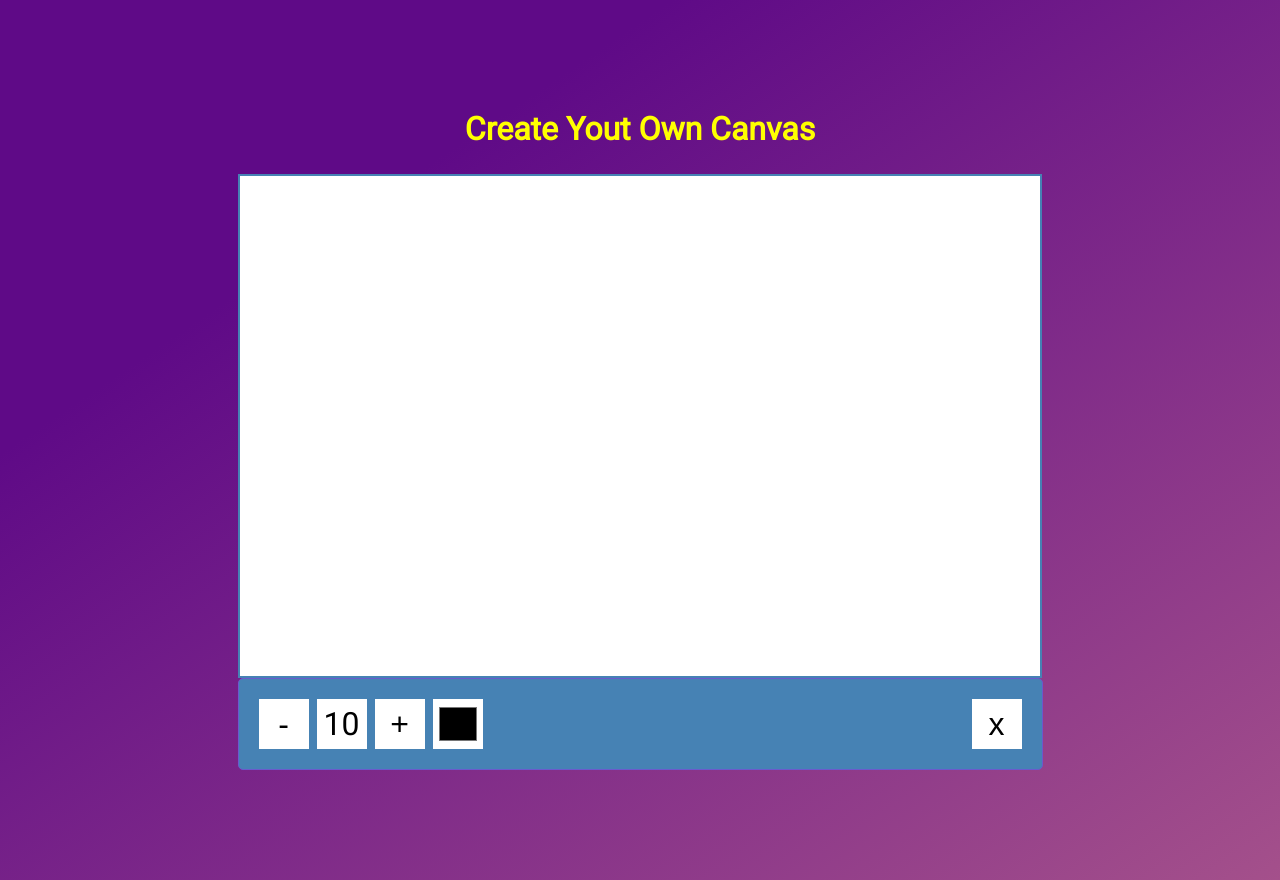
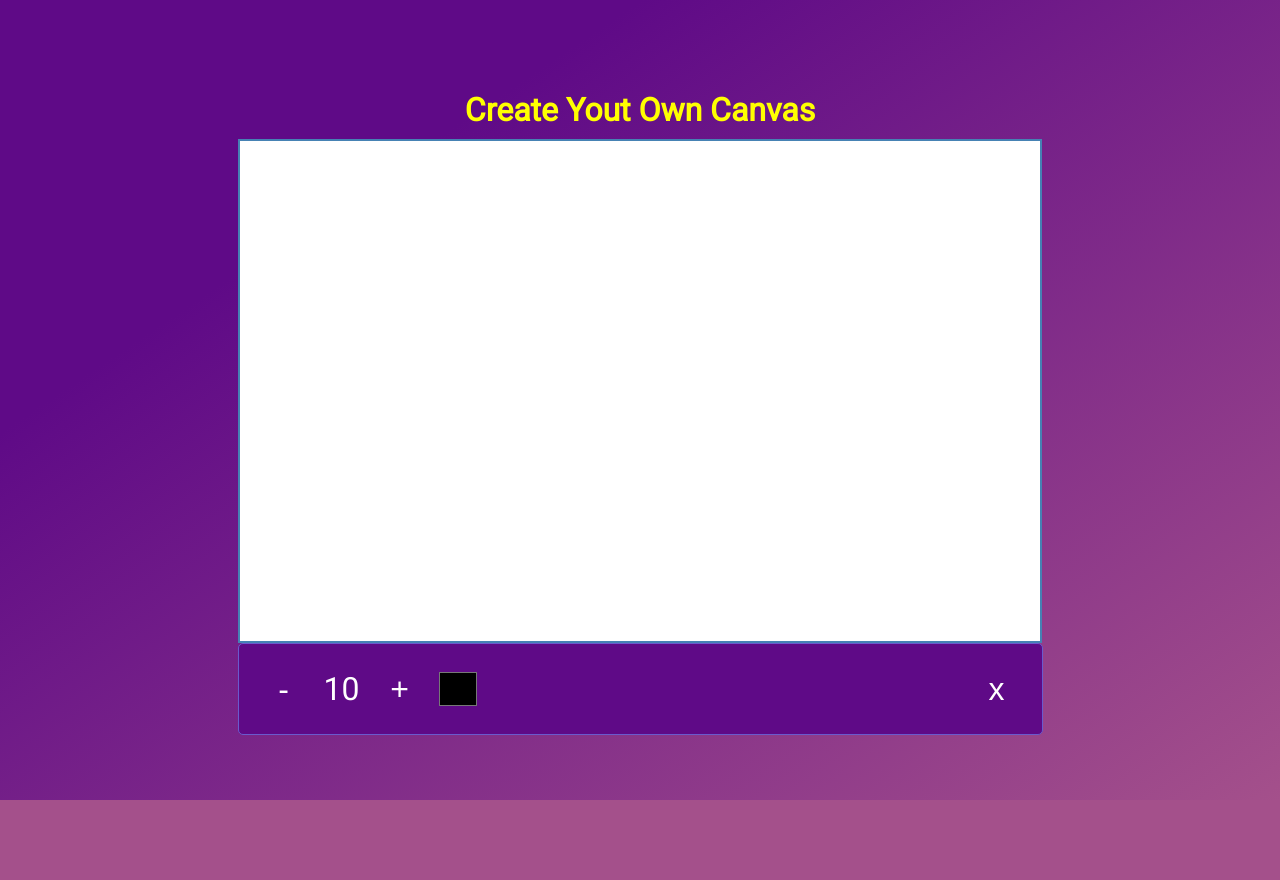
Before and after one commit to Arafat-alim/javascriptProjectSourceCode, a plain HTML site: page drawing-app/html/index.html in a window 1280 px wide. After the commit the page ends 800 px from the top, so only its background shows below. Drawn offline with Linux system fonts and the light colour scheme.

Commit message:
Added more attractive UI XD.

```diff
--- a/drawing-app/css/style.css
+++ b/drawing-app/css/style.css
@@ -11,12 +11,12 @@
   flex-direction: column;
   justify-content: center;
   align-items: center;
-  height: 110vh;
+  height: 100vh;
   margin: 0;
 }
 
 h2 {
-  margin-top: 0;
+  margin-bottom: 10px;
   font-size: 2rem;
   color: yellow;
 }
@@ -29,14 +29,17 @@
 .toolbox {
   border: 1px solid slateblue;
   border-radius: 5px;
-  background-color: steelblue;
+  background-color: #5f0a87;
   display: flex;
   width: 805px;
   padding: 1rem;
 }
 
 .toolbox > * {
-  background-color: #fff;
+  background-color: transparent;
+  color: #fff;
+  border: 2px solid red;
+  border-radius: 5px;
   display: inline-flex;
   align-items: center;
   justify-content: center;
```
